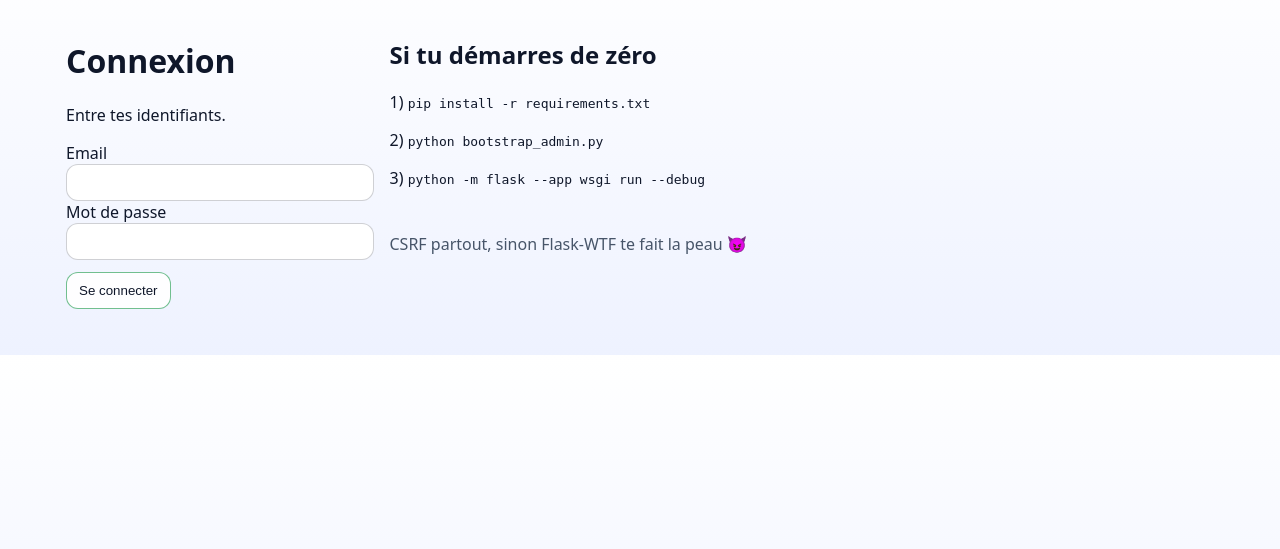
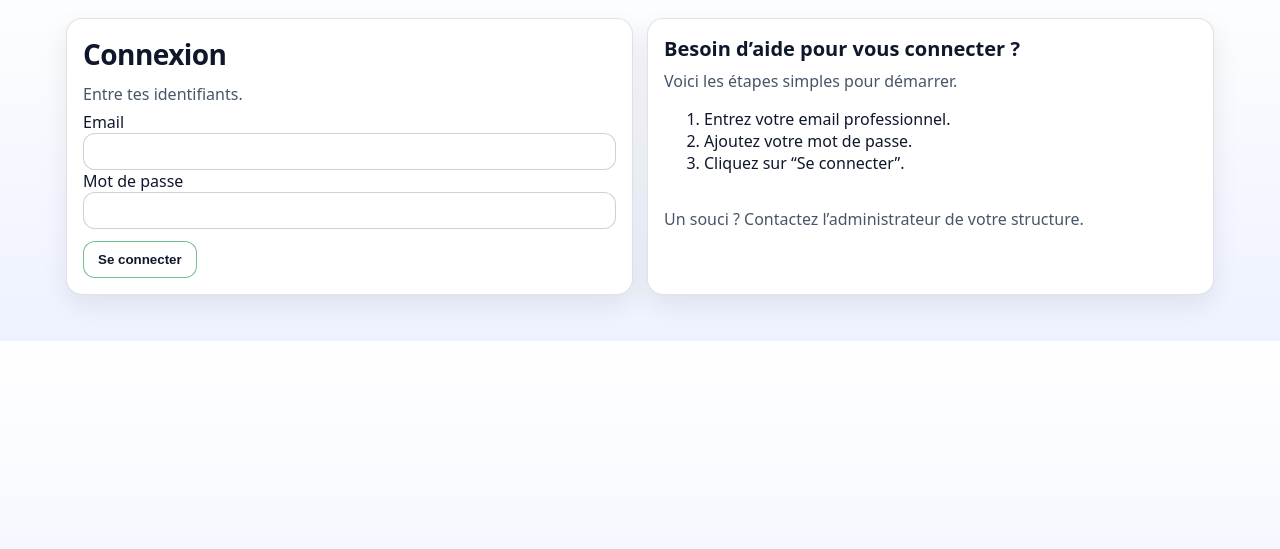
Before and after one commit to AntoineVivien/gestion, a Flask app: page / in a window 1280 px wide. Shown: the part 51-600 px from the top of the page. Run offline with Flask 3, Linux system fonts and the light colour scheme; data comes from the database, SQL or seed files in the repository.

Commit message:
Standardize typography and button styling

```diff
--- a/app/static/style.css
+++ b/app/static/style.css
@@ -85,6 +85,26 @@ body{
 a{ color: inherit; text-decoration: none; }
 a:hover{ text-decoration: underline; }
 
+/* Titres / texte */
+h1{
+  margin:0 0 10px;
+  font-size:28px;
+  font-weight:800;
+  letter-spacing:-0.02em;
+}
+h2{
+  margin:0 0 8px;
+  font-size:20px;
+  font-weight:700;
+}
+h3{
+  margin:0 0 6px;
+  font-size:16px;
+  color:var(--muted);
+  font-weight:700;
+}
+p{ margin:6px 0; color:var(--muted); }
+
 /* ---------- 5) INPUTS / SELECTS / TEXTAREA (FIX GLOBAL) ---------- */
 input, select, textarea{
   width:100%;
@@ -120,9 +140,10 @@ input:focus, select:focus, textarea:focus{
   border:1px solid var(--border-soft);
   background: color-mix(in srgb, var(--surface) 88%, transparent);
   color: var(--text);
-  padding:10px 12px;
+  padding:10px 14px;
   border-radius:12px;
   display:inline-block;
+  font-weight:600;
 }
 
 .btn:hover, button:hover{
@@ -164,6 +185,23 @@ th{
 /* ---------- 8) UI HELPERS ---------- */
 .muted{ color: var(--muted); }
 
+/* ---------- 8b) LAYOUT BASICS ---------- */
+.card{
+  background: var(--surface);
+  border:1px solid var(--border);
+  border-radius:16px;
+  padding:16px;
+  box-shadow: var(--shadow);
+}
+
+.grid{ display:grid; gap:14px; }
+.grid.two{ grid-template-columns:1fr; }
+@media (min-width: 980px){
+  .grid.two{ grid-template-columns:1fr 1fr; }
+}
+
+.inline{ display:flex; gap:10px; flex-wrap:wrap; align-items:center; }
+
 /* (Optionnel) petit switch qui peut être dans le layout */
 .theme-switch{
   display:flex;
@@ -189,7 +227,7 @@ th{
 }
 
 /* Conteneur des cards: faut que ça wrap */
-.cards, .card-grid, .grid, .dashboard-grid {
+.cards, .card-grid, .dashboard-grid {
   display: flex;
   flex-wrap: wrap;
   gap: 16px;
--- a/app/templates/layout.html
+++ b/app/templates/layout.html
@@ -168,75 +224,89 @@
                - Le serveur reste la source de vérité (require_perm)
             ---------------------------- #}
 
+            <div class="nav-group">
+              <div class="nav-group-title">Accueil</div>
               {% if can('dashboard:view') %}
-              <a class="pill {% if ep.startswith('main.dashboard') %}active{% endif %}" href="{{ url_for('main.dashboard') }}">Dashboard 📊</a>
+                <a class="pill {% if ep.startswith('main.dashboard') %}active{% endif %}" href="{{ url_for('main.dashboard') }}">Tableau de bord</a>
               {% endif %}
+            </div>
 
+            <div class="nav-group">
+              <div class="nav-group-title">Finance</div>
               {% if can('subventions:view') %}
-              <a class="pill {% if ep.startswith('main.subventions') %}active{% endif %}" href="{{ url_for('main.subventions_list') }}">Subventions 💶</a>
+                <a class="pill {% if ep.startswith('main.subventions') %}active{% endif %}" href="{{ url_for('main.subventions_list') }}">Subventions</a>
               {% endif %}
+              {% if can('depenses:create') %}
+                <a class="pill {% if ep.startswith('budget.depense_new') %}active{% endif %}" href="{{ url_for('budget.depense_new') }}">Nouvelle dépense</a>
+              {% endif %}
+              {% if can('depenses:view') %}
+                <a class="pill {% if ep.startswith('budget.depenses_list') %}active{% endif %}" href="{{ url_for('budget.depenses_list') }}">Dépenses</a>
+              {% endif %}
+              {% if can('projets:view') %}
+                <a class="pill {% if ep.startswith('projets.') %}active{% endif %}" href="{{ url_for('projets.projets_list') }}">Projets</a>
+              {% endif %}
+            </div>
 
-            {% if can('depenses:create') %}
-              <a class="pill {% if ep.startswith('budget.depense_new') %}active{% endif %}" href="{{ url_for('budget.depense_new') }}">Nouvelle dépense ➕💸</a>
+            <div class="nav-group">
+              <div class="nav-group-title">Activité</div>
+              {% if can('emargement:view') %}
+                <a class="pill {% if ep.startswith('activite.') or ep.startswith('kiosk.') %}active{% endif %}" href="{{ url_for('activite.index') }}">Émargement</a>
               {% endif %}
-
-            {% if can('depenses:view') %}
-              <a class="pill {% if ep.startswith('budget.depenses_list') %}active{% endif %}" href="{{ url_for('budget.depenses_list') }}">Dépenses 💸</a>
-            {% endif %}
-
-            {% if can('projets:view') %}
-              <a class="pill {% if ep.startswith('projets.') %}active{% endif %}" href="{{ url_for('projets.projets_list') }}">Projets 🗂️</a>
-            {% endif %}
-
-            {% if can('participants:view') %}
-              <a class="pill {% if ep.startswith('participants.') %}active{% endif %}" href="{{ url_for('participants.list_participants') }}">Participants 👥</a>
-            {% endif %}
-
-            {% if can('inventaire:view') %}
-              <a class="pill {% if ep.startswith('inventaire_materiel.') %}active{% endif %}" href="{{ url_for('inventaire_materiel.list_items') }}">Inventaire 📦</a>
-            {% endif %}
-
-            {% if can('emargement:view') %}
-              <a class="pill {% if ep.startswith('activite.') or ep.startswith('kiosk.') %}active{% endif %}" href="{{ url_for('activite.index') }}">Émargement ✍️</a>
-            {% endif %}
-
-            {% if can('pedagogie:view') %}
-              <a class="pill {% if ep.startswith('pedagogie.') %}active{% endif %}" href="{{ url_for('pedagogie.referentiels_list') }}">Pédagogie ⚙️📘</a>
-              <a class="pill {% if ep.startswith('pedagogie.suivi_pedagogique') %}active{% endif %}" href="{{ url_for('pedagogie.suivi_pedagogique') }}">Suivi Pédagogique 📈🎓</a>
-            {% endif %}
-
-            {% if can('bilans:view') %}
-              <a class="pill {% if ep.startswith('bilans.') %}active{% endif %}" href="{{ url_for('bilans.bilans_lourds', year=2026) }}">Bilans lourds 🧠</a>
-            {% endif %}
-
-            {% if can('stats:view') %}
-              <a class="pill {% if ep.startswith('main.stats_bilans') or ep.startswith('main.bilan_global') or ep.startswith('main.stats') %}active{% endif %}" href="{{ url_for('main.stats_bilans') }}">Stats &amp; bilans 🧠📊</a>
-            {% endif %}
-
               {# Données ateliers: soit une perm dédiée statsimpact:view, soit on réutilise stats:view #}
               {% if can('statsimpact:view') or can('stats:view') %}
-              <a class="pill {% if ep.startswith('statsimpact.') %}active{% endif %}" href="{{ url_for('statsimpact.dashboard') }}">Données ateliers 🛠️📋</a>
+                <a class="pill {% if ep.startswith('statsimpact.') %}active{% endif %}" href="{{ url_for('statsimpact.dashboard') }}">Données ateliers</a>
               {% endif %}
+              {% if can('pedagogie:view') %}
+                <a class="pill {% if ep.startswith('pedagogie.') %}active{% endif %}" href="{{ url_for('pedagogie.referentiels_list') }}">Pédagogie</a>
+                <a class="pill {% if ep.startswith('pedagogie.suivi_pedagogique') %}active{% endif %}" href="{{ url_for('pedagogie.suivi_pedagogique') }}">Suivi pédagogique</a>
+              {% endif %}
+            </div>
 
+            <div class="nav-group">
+              <div class="nav-group-title">Public</div>
+              {% if can('participants:view') %}
+                <a class="pill {% if ep.startswith('participants.') %}active{% endif %}" href="{{ url_for('participants.list_participants') }}">Participants</a>
+              {% endif %}
+            </div>
+
+            <details class="nav-group nav-more">
+              <summary class="pill">Plus</summary>
+              <div class="nav-more-panel">
+                {% if can('inventaire:view') %}
+                  <a class="pill {% if ep.startswith('inventaire_materiel.') %}active{% endif %}" href="{{ url_for('inventaire_materiel.list_items') }}">Inventaire</a>
+                {% endif %}
+                {% if can('stats:view') %}
+                  <a class="pill {% if ep.startswith('main.stats_bilans') or ep.startswith('main.bilan_global') or ep.startswith('main.stats') %}active{% endif %}" href="{{ url_for('main.stats_bilans') }}">Stats &amp; bilans</a>
+                {% endif %}
+                {% if can('bilans:view') %}
+                  <a class="pill {% if ep.startswith('bilans.') %}active{% endif %}" href="{{ url_for('bilans.bilans_lourds', year=2026) }}">Bilans lourds</a>
+                {% endif %}
                 {% if can('controle:view') %}
                   <a class="pill {% if ep.startswith('main.controle') %}active{% endif %}" href="{{ url_for('main.controle') }}">Contrôle</a>
                 {% endif %}
-
                 {% if can('secteurs:edit') %}
-              <a class="pill {% if ep.startswith('admin.secteurs') %}active{% endif %}" href="{{ safe_url_for('admin.secteurs') }}">Secteurs 🧩</a>
+                  <a class="pill {% if ep.startswith('admin.secteurs') %}active{% endif %}" href="{{ safe_url_for('admin.secteurs') }}">Secteurs</a>
                 {% endif %}
+              </div>
+            </details>
 
           {% else %}
             {# MENU ADMIN TECH #}
-            <a class="pill {% if ep.startswith('main.dashboard') %}active{% endif %}" href="{{ url_for('main.dashboard') }}">Dashboard</a>
+            <div class="nav-group">
+              <div class="nav-group-title">Accueil</div>
+              <a class="pill {% if ep.startswith('main.dashboard') %}active{% endif %}" href="{{ url_for('main.dashboard') }}">Tableau de bord</a>
+            </div>
+            <div class="nav-group">
+              <div class="nav-group-title">Administration</div>
               <a class="pill {% if ep.startswith('admin.users') %}active{% endif %}" href="{{ url_for('admin.users') }}">Équipe</a>
+              {% if can('admin:rbac') %}
+                <a class="pill {% if ep.startswith('admin.droits') %}active{% endif %}" href="{{ url_for('admin.droits') }}">Droits</a>
+              {% endif %}
               {% if can('secteurs:edit') %}
-              <a class="pill {% if ep.startswith('admin.secteurs') %}active{% endif %}" href="{{ safe_url_for('admin.secteurs') }}">Secteurs 🧩</a>
+                <a class="pill {% if ep.startswith('admin.secteurs') %}active{% endif %}" href="{{ safe_url_for('admin.secteurs') }}">Secteurs</a>
               {% endif %}
-            {% if can('admin:rbac') %}
-              <a class="pill {% if ep.startswith('admin.droits') %}active{% endif %}" href="{{ url_for('admin.droits') }}">Droits 🔐</a>
-            {% endif %}
-            <a class="pill {% if ep.startswith('main.controle') %}active{% endif %}" href="{{ url_for('main.controle') }}">Contrôle ⚙</a>
+              <a class="pill {% if ep.startswith('main.controle') %}active{% endif %}" href="{{ url_for('main.controle') }}">Contrôle</a>
+            </div>
           {% endif %}
 
           <div class="right">
--- a/app/templates/login.html
+++ b/app/templates/login.html
@@ -23,12 +23,15 @@
   </div>
 
   <div class="card">
-    <h2>Si tu démarres de zéro</h2>
-    <p>1) <code>pip install -r requirements.txt</code></p>
-    <p>2) <code>python bootstrap_admin.py</code></p>
-    <p>3) <code>python -m flask --app wsgi run --debug</code></p>
+    <h2>Besoin d’aide pour vous connecter ?</h2>
+    <p class="muted">Voici les étapes simples pour démarrer.</p>
+    <ol>
+      <li>Entrez votre email professionnel.</li>
+      <li>Ajoutez votre mot de passe.</li>
+      <li>Cliquez sur “Se connecter”.</li>
+    </ol>
     <div class="spacer"></div>
-    <p class="muted">CSRF partout, sinon Flask-WTF te fait la peau 😈</p>
+    <p class="muted">Un souci ? Contactez l’administrateur de votre structure.</p>
   </div>
 </div>
 {% endblock %}
```
Also changed, not shown: other parts of app/templates/layout.html (+56 -0 lines), app/templates/dashboard.html (+34 -27 lines). Lines whose indentation alone changed are shown as unchanged.
